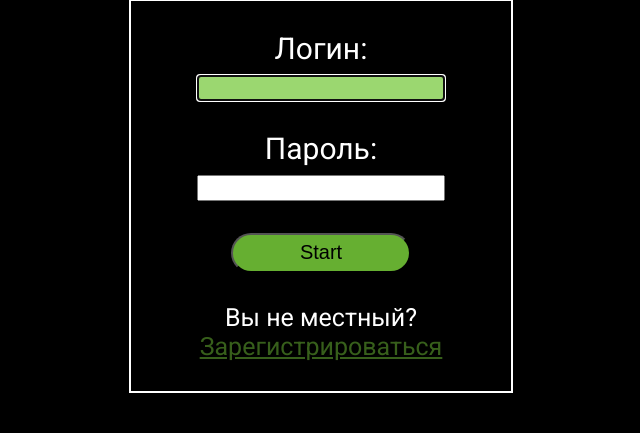
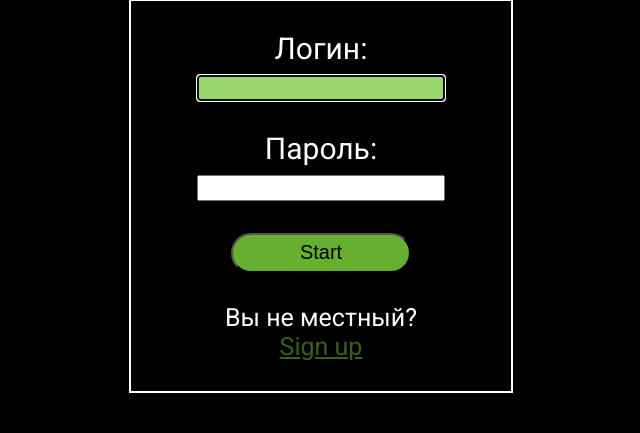
Before and after one commit to PabloTheSalad/lowchat, a Django app: page /login/ in a window 1280 px wide. Shown: the part 193-626 px from the top of the page, without its empty margins (319-959 px from the left). Run offline with Django 3.2, Linux system fonts and the light colour scheme; some libraries are stand-ins or nearby versions.

Commit message:
Add registrate-link

```diff
--- a/chat/templates/chat/login.html
+++ b/chat/templates/chat/login.html
@@ -24,7 +24,7 @@
 		<input type="submit" class="start-button" value="Start">
 		</form>
 		<p class="Registration">Вы не местный? <br>
-			<a href="#" class="Registration__link">Зарегистрироваться</a>
+			<a href="/registrate" class="Registration__link">Sign up</a>
 		</p>
 	</div>
 </body>
```
